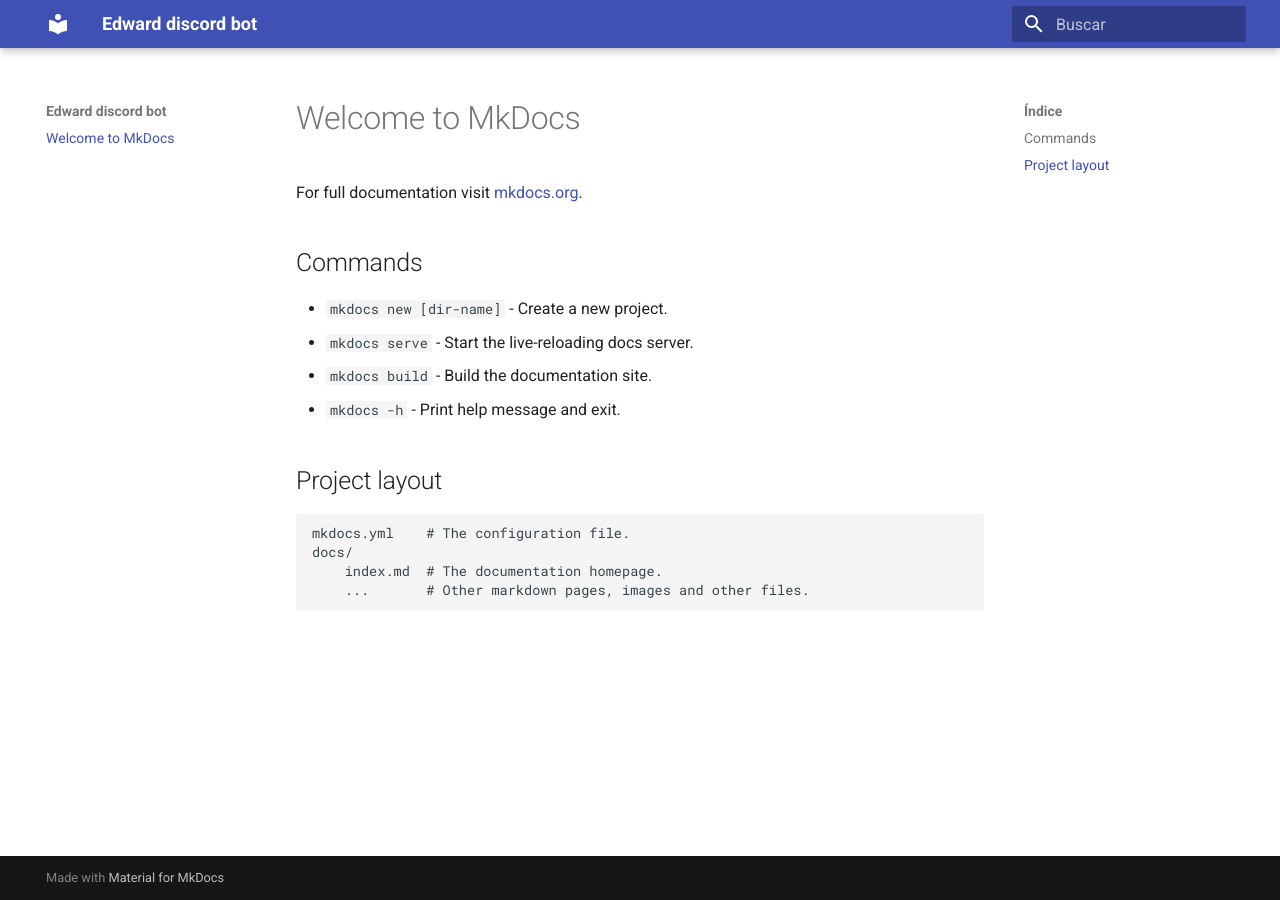
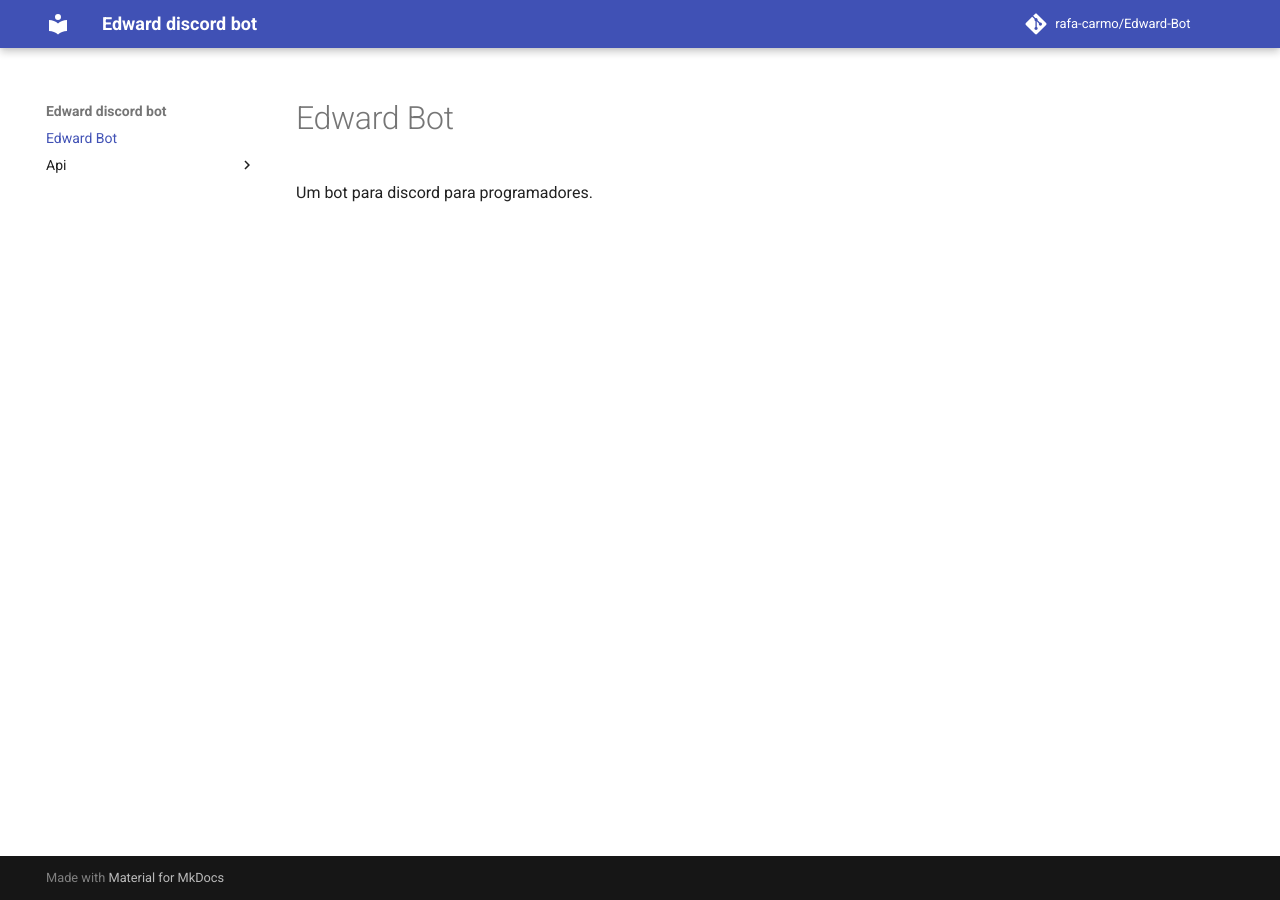
Before and after one commit to rafa-carmo/Edward-Bot, an MkDocs documentation site: the page built from docs/index.md, in a window 1280 px wide. Built offline with MkDocs 1.6.1 and Material for MkDocs 9.7.7, drawn with Linux system fonts in a browser that asks for light colours; comment, search, counter and statistics services are not loaded.

Commit message:
docs from bot and configs

```diff
--- a/docs/index.md
+++ b/docs/index.md
@@ -1,17 +1,3 @@
-# Welcome to MkDocs
+# Edward Bot
 
-For full documentation visit [mkdocs.org](https://www.mkdocs.org).
-
-## Commands
-
-* `mkdocs new [dir-name]` - Create a new project.
-* `mkdocs serve` - Start the live-reloading docs server.
-* `mkdocs build` - Build the documentation site.
-* `mkdocs -h` - Print help message and exit.
-
-## Project layout
-
-    mkdocs.yml    # The configuration file.
-    docs/
-        index.md  # The documentation homepage.
-        ...       # Other markdown pages, images and other files.
+Um bot para discord para programadores.
--- a/mkdocs.yml
+++ b/mkdocs.yml
@@ -1,5 +1,15 @@
 site_name: Edward discord bot
+repo_url: https://github.com/rafa-carmo/Edward-Bot
+repo_name: rafa-carmo/Edward-Bot
+edit_uri: tree/main/docs
 
 theme:
   name: material
   language: pt-BR
+
+plugins:
+- autorefs
+- mkdocstrings:
+    handlers:
+      python:
+        paths: [edward]
```
Also changed, not shown: docs/api/bot.md (added, +1 -0 lines).
